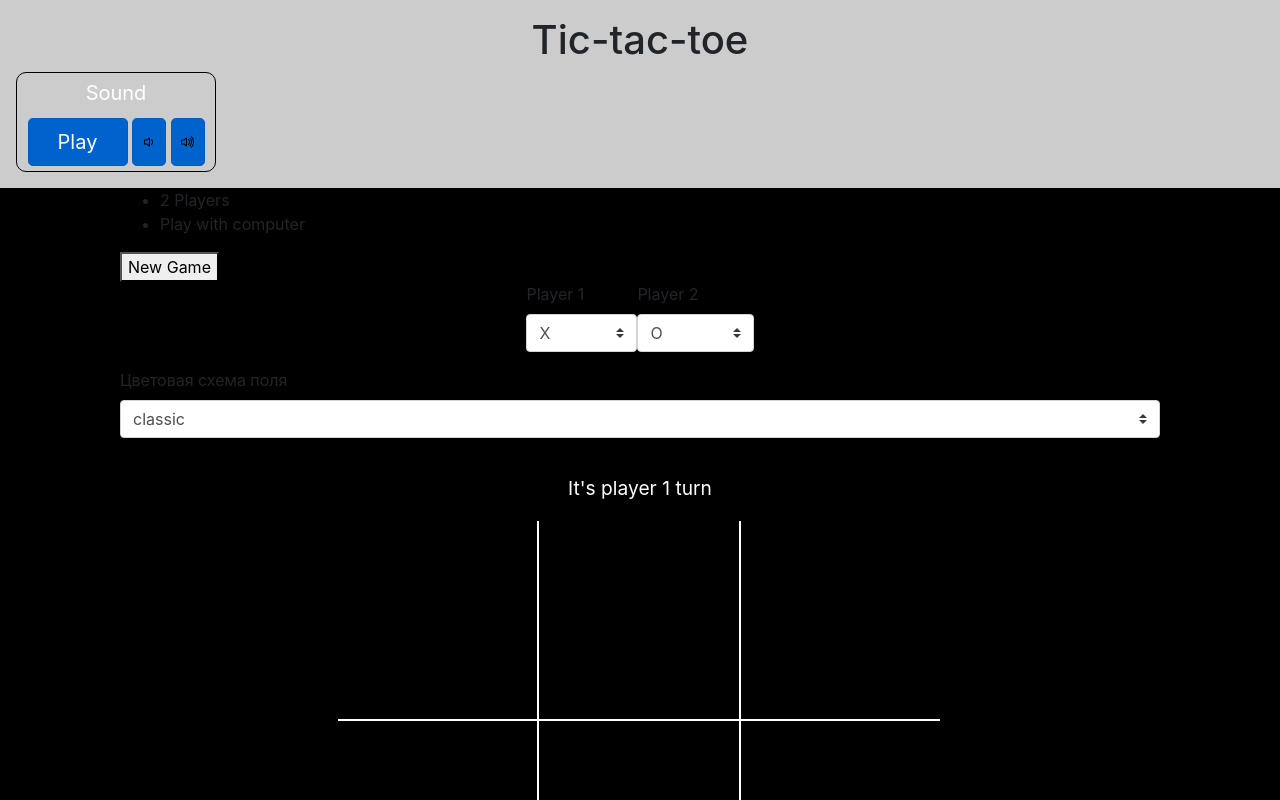
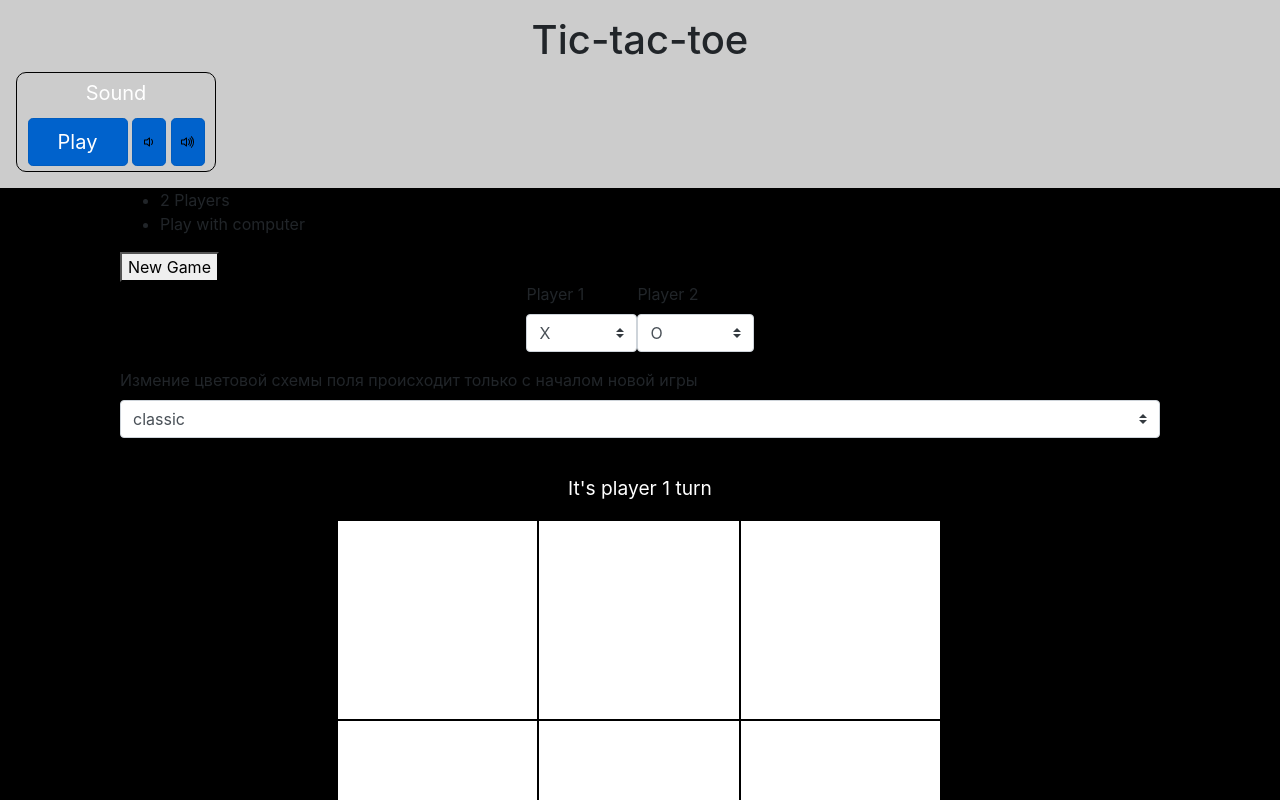
Before and after one commit to Mobidikt/tic-tac-toe, a React (Create React App) app: page / in a window 1280 px wide. Shown: the top 800 px of the page. Built offline with nearby package versions, Linux system fonts and the light colour scheme.

Commit message:
feat: color board

```diff
--- a/src/AppProvider.js
+++ b/src/AppProvider.js
@@ -20,6 +20,7 @@ export default class AppProvider extends Component {
     currentIcon: getRandom(0, 2),
     playerIconOne: 'X',
     playerIconTwo: 'O',
+    colorBoard: false,
     textPopup: '',
     openPopup: false,
     cells: new Array(9).fill(null),
@@ -36,6 +37,7 @@ export default class AppProvider extends Component {
     playerTurn: this.initState.playerTurn,
     playerIconOne: 'X',
     playerIconTwo: 'O',
+    colorBoard: this.initState.colorBoard,
     textPopup: '',
     openPopup: false,
     cells: this.initState.cells,
@@ -54,6 +56,7 @@ export default class AppProvider extends Component {
     },
   };
   initGame = () => {
+    console.log(this.initState.colorBoard, 'initgame');
     if (
       this.state.gameType === GAME_TYPES.VERSUS_COMPUTER &&
       this.state.playerTurn === PLAYER_TURNS.COMPUTER
@@ -78,6 +81,7 @@ export default class AppProvider extends Component {
           playerTurn: getRandom(0, 2),
           playerIconOne: 'X',
           playerIconTwo: 'O',
+          colorBoard: this.state.colorBoard,
           textPopup: '',
           openPopup: false,
           cells: this.initState.cells,
--- a/src/components/Main/Main.css
+++ b/src/components/Main/Main.css
@@ -123,21 +123,25 @@
 }
 
 .main>.board>.board-row>.cell {
+  color: white;
+  background-color: white;
   flex: 1;
   padding-top: calc(100% / 6 - 2.9rem);
   padding-bottom: calc(100% / 6 - 2.9rem);
   font-size: 5rem;
   line-height: 5.7rem;
-  background-color: transparent;
   border: none;
   outline: none;
-  border: 2px solid #fff;
+  border: 2px solid black;
   margin-left: -2px;
   margin-top: -2px;
 }
-
+.main>.board>.board-row>.cell.black-background{
+  background-color: gray;
+  color: gray;
+}
 .main>.board>.board-row>.cell.done {
-  color: #fff;
+  color: black;
 }
 
 .main>.board.full>.board-row>.cell {
@@ -146,8 +150,7 @@
 
 .main>.board:not(.full)>.board-row>.cell:not(.done):hover {
   cursor: pointer;
-  background-color: #111;
-  color: #111;
+  opacity: 0.3;
 }
 
 .main>.board>.board-row>.cell.cell-0,
--- a/src/components/Main/Main.js
+++ b/src/components/Main/Main.js
@@ -56,9 +56,19 @@ const Cell = (props) => {
               : context.playerIconTwo
             : ICON_PLACE_HOLDDER;
         const isDoneClass = icon !== ICON_PLACE_HOLDDER ? 'done' : '';
+        const chess =
+          context.colorBoard &&
+          (props.index === 0) |
+            (props.index === 2) |
+            (props.index === 4) |
+            (props.index === 6) |
+            (props.index === 8)
+            ? 'black-background'
+            : null;
+        console.log(context.colorBoard);
         return (
           <button
-            className={`cell cell-${props.index} ${isDoneClass}`}
+            className={`cell cell-${props.index} ${isDoneClass} ${chess}`}
             onClick={() => context.humanPlay(props.index)}
           >
             {icon}
@@ -113,8 +123,14 @@ Board.contextType = AppContext;
 
 class Main extends Component {
   render() {
+    const startBoard = this.context.colorBoard;
     let textInfo = '';
+    let message = '';
     const currentIconType = this.context.currentIcon;
+
+    if (startBoard !== this.context.colorBoard) {
+      message = 'изменения вступят только после начала новой игры';
+    } else message = '';
 
     if (this.context.gameState.isTie) {
       textInfo = 'Tie!';
@@ -171,14 +187,16 @@ class Main extends Component {
         </div>
         <Form>
           <Form.Group controlId='exampleForm.SelectCustom'>
-            <Form.Label>Цветовая схема поля</Form.Label>
+            <Form.Label>
+              Измение цветовой схемы поля происходит только с началом новой игры
+            </Form.Label>
             <Form.Control
               as='select'
               custom
-              onClick={(e) =>
-                (this.context.colorBoard =
-                  e.target.value === 'chess' ? true : false)
-              }
+              onClick={(e) => {
+                this.context.colorBoard =
+                  e.target.value === 'chess' ? true : false;
+              }}
             >
               <option>classic</option>
               <option>chess</option>
```
